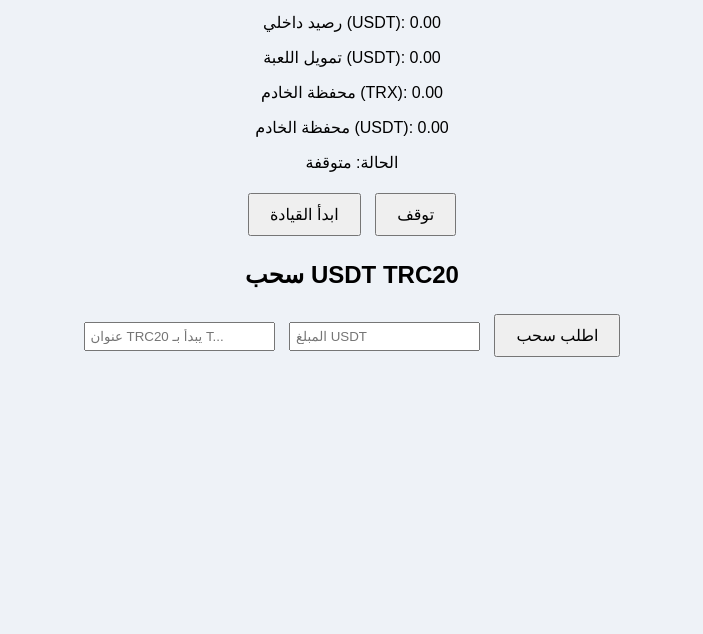
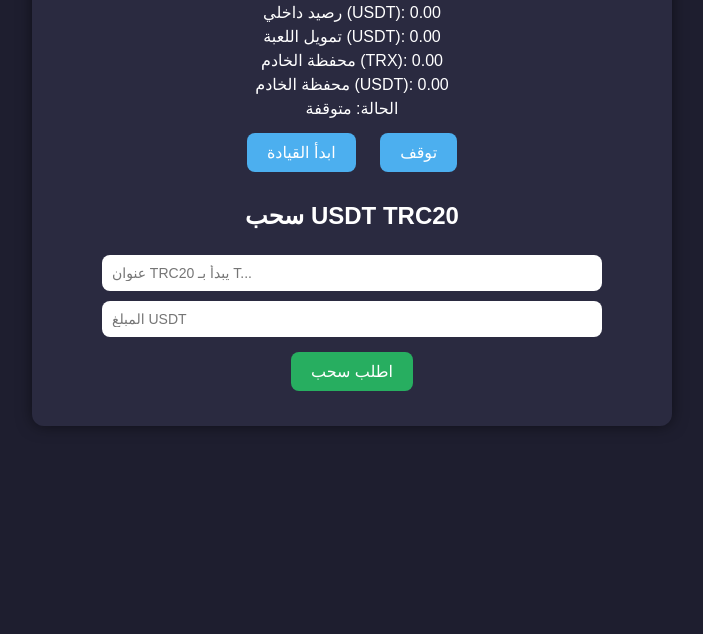
Before and after one commit to hjsv122/FlatDriveGame, a website: page index.html in a window 1280 px wide. Shown: the part 166-800 px from the top of the page, without its empty margins (288-991 px from the left). Drawn offline with Linux system fonts and the light colour scheme.

Commit message:
Update style.css

```diff
--- a/style.css
+++ b/style.css
@@ -1,17 +1,75 @@
 body {
   font-family: Arial, sans-serif;
+  background-color: #1e1e2f;
+  color: #fff;
   text-align: center;
-  background-color: #eef2f7;
-  padding: 20px;
+  margin: 0;
+  padding: 0;
 }
 
-button {
-  margin: 5px;
+.container {
+  max-width: 600px;
+  margin: 20px auto;
+  padding: 20px;
+  background: #2a2a40;
+  border-radius: 12px;
+  box-shadow: 0 0 15px rgba(0, 0, 0, 0.5);
+}
+
+h1 {
+  color: #4cafef;
+}
+
+.stats p {
+  font-size: 16px;
+  margin: 5px 0;
+}
+
+.controls button {
+  margin: 10px;
   padding: 10px 20px;
   font-size: 16px;
+  background: #4cafef;
+  border: none;
+  border-radius: 8px;
   cursor: pointer;
+  color: #fff;
+  transition: 0.3s;
 }
-input {
-  padding: 5px;
+
+.controls button:hover {
+  background: #3a9bdc;
+}
+
+.withdraw {
+  margin-top: 20px;
+}
+
+.withdraw input {
   margin: 5px;
+  padding: 10px;
+  width: 80%;
+  border: none;
+  border-radius: 8px;
+  font-size: 14px;
 }
+
+.withdraw button {
+  background: #27ae60;
+  color: #fff;
+  padding: 10px 20px;
+  border: none;
+  border-radius: 8px;
+  cursor: pointer;
+  font-size: 16px;
+  margin-top: 10px;
+}
+
+.withdraw button:hover {
+  background: #219150;
+}
+
+#message {
+  margin-top: 15px;
+  font-weight: bold;
+}
```
